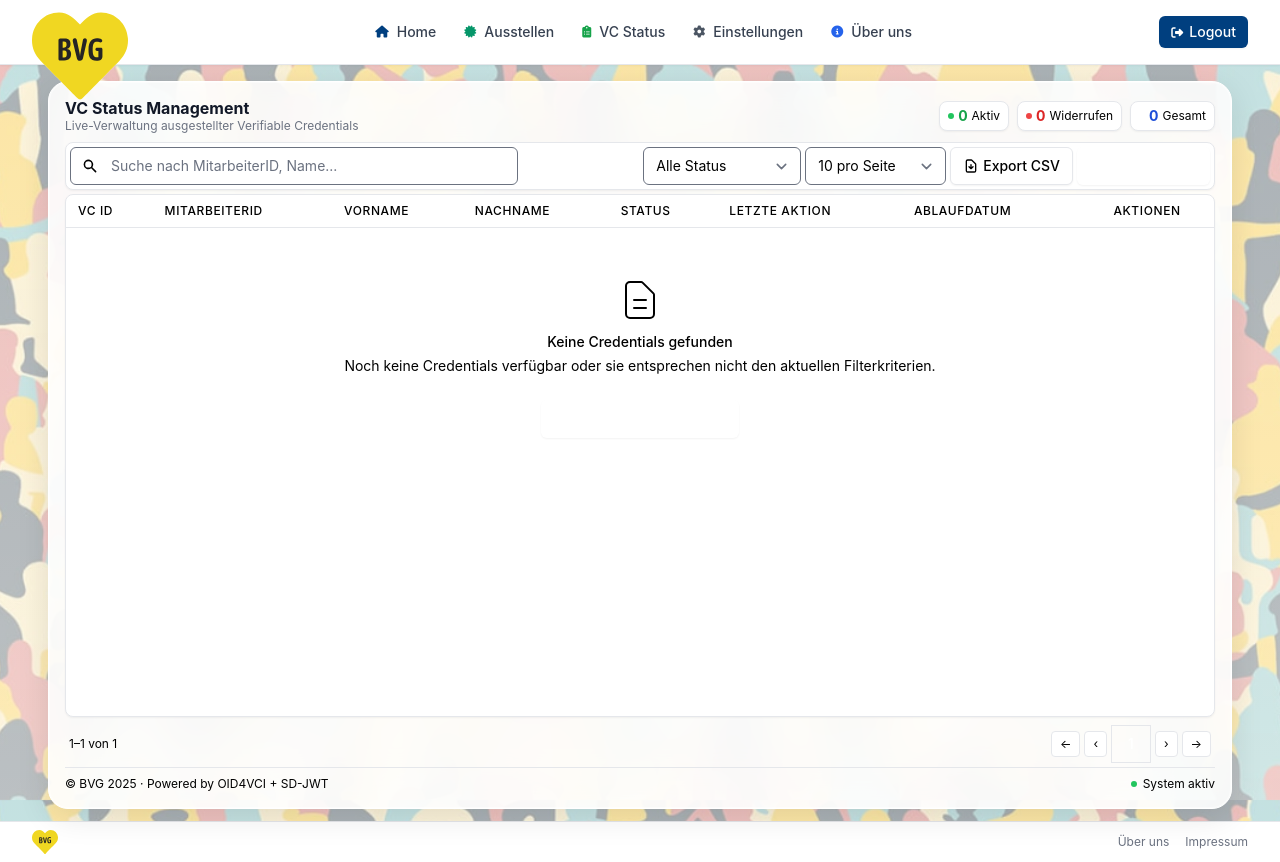
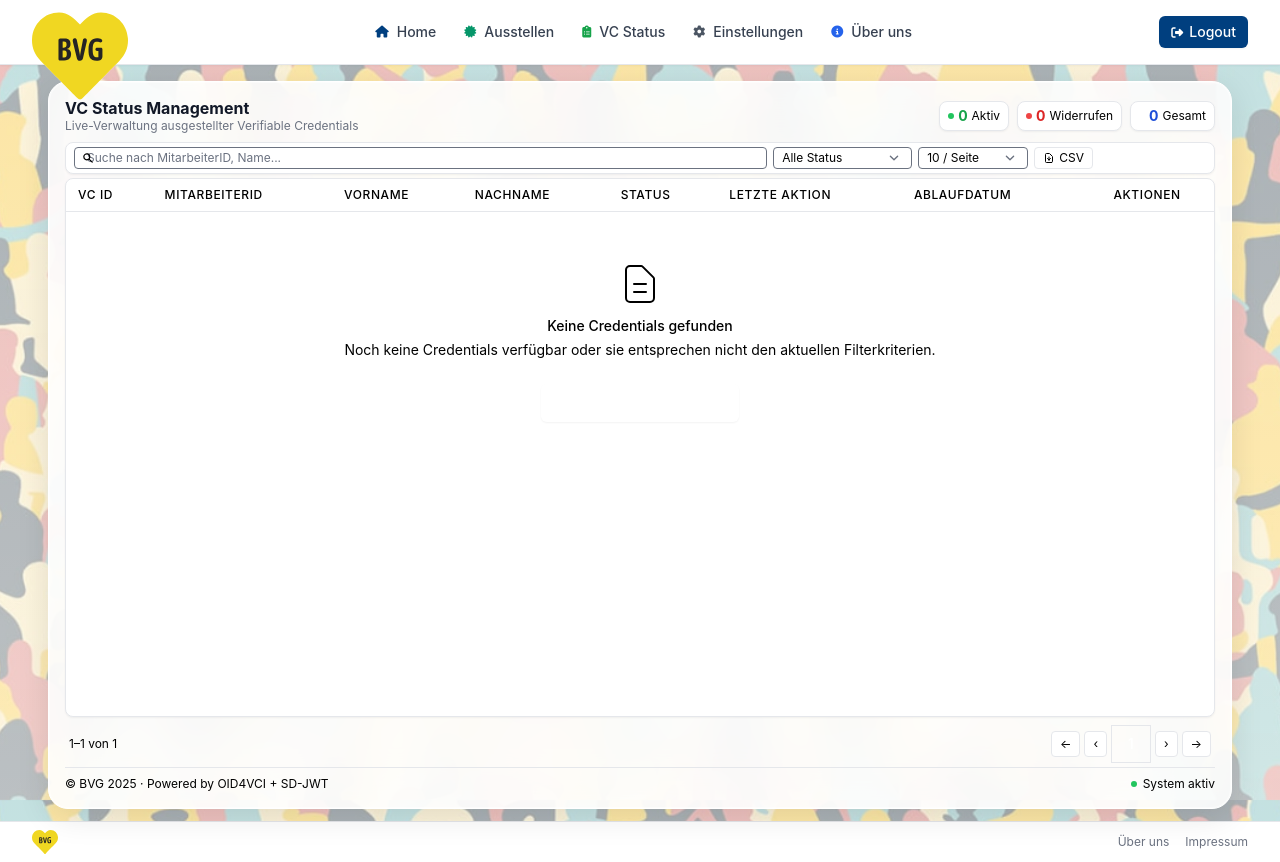
Before and after one commit to VIABLE-hub/VIABLE-issuer, a Flask app: page /vcstatus/ in a window 1280 px wide. Run offline with Flask 3, Linux system fonts and the light colour scheme; the visitor is signed in with stand-in values (Sample User, id 1); data that the repository does not hold is empty; parts of the project's set-up code (start-up, migrations or seed data) failed here and were passed over; some libraries are stand-ins or nearby versions.

Commit message:
vcstatus: Suchzeile halbe Höhe (py-0.5/text-xs), Footer mt-auto+flex-shrink-0 immer sichtbar

```diff
--- a/backend/src/templates/vcstatus.html
+++ b/backend/src/templates/vcstatus.html
@@ -74,60 +74,46 @@
   {% endif %}
 
     <!-- Ultra-Compact Search And Filter Controls -->
-    <div class="bg-white rounded-lg shadow-sm mb-1 p-1 border border-slate-200">
-    <div class="flex flex-col md:flex-row md:items-center md:justify-between space-y-1 md:space-y-0 md:space-x-2">
+    <div class="bg-white rounded-lg shadow-sm mb-1 border border-slate-200 px-2 py-1">
+    <div class="flex flex-row items-center gap-1.5 flex-wrap">
       <!-- Search Box -->
-      <div class="relative flex-grow md:max-w-md w-full">
-        <div class="absolute inset-y-0 left-0 pl-3 flex items-center pointer-events-none">
-          <svg class="h-4 w-4 text-slate-400" xmlns="http://www.w3.org/2000/svg" viewBox="0 0 20 20" fill="currentColor">
+      <div class="relative flex-grow min-w-0">
+        <div class="absolute inset-y-0 left-0 pl-2 flex items-center pointer-events-none">
+          <svg class="h-3 w-3 text-slate-400" xmlns="http://www.w3.org/2000/svg" viewBox="0 0 20 20" fill="currentColor">
             <path fill-rule="evenodd" d="M8 4a4 4 0 100 8 4 4 0 000-8zM2 8a6 6 0 1110.89 3.476l4.817 4.817a1 1 0 01-1.414 1.414l-4.816-4.816A6 6 0 012 8z" clip-rule="evenodd" />
           </svg>
         </div>
         <input type="text" id="search-input"
-               class="block w-full pl-10 pr-3 py-2 border border-slate-300 rounded-md focus:ring-blue-700 focus:border-blue-700 sm:text-sm"
+               class="block w-full pl-7 pr-2 py-0.5 text-xs border border-slate-300 rounded focus:ring-[#F0D722] focus:border-[#F0D722]"
                placeholder="Suche nach MitarbeiterID, Name..."
                onkeyup="filterTable()">
       </div>
-
-      <div class="flex flex-wrap gap-1 items-center">
-        <!-- Status Filter Dropdown -->
-        <div class="relative w-full md:w-auto">
+      <!-- Status Filter -->
       <select id="status-filter"
-                  class="block w-full pl-3 pr-10 py-2 text-base border border-slate-300 focus:outline-none focus:ring-blue-700 focus:border-blue-700 sm:text-sm rounded-md"
+              class="py-0.5 pl-2 pr-6 text-xs border border-slate-300 rounded focus:outline-none focus:ring-[#F0D722] focus:border-[#F0D722]"
               onchange="filterTable()">
         <option value="all">Alle Status</option>
         <option value="active">Aktiv</option>
         <option value="revoked">Zurückgezogen</option>
       </select>
-        </div>
-
-        <!-- Items per page Dropdown -->
-        <div class="relative w-full md:w-auto">
+      <!-- Items per page -->
       <select id="items-per-page"
-                  class="block w-full pl-3 pr-10 py-2 text-base border border-slate-300 focus:outline-none focus:ring-blue-700 focus:border-blue-700 sm:text-sm rounded-md"
+              class="py-0.5 pl-2 pr-6 text-xs border border-slate-300 rounded focus:outline-none focus:ring-[#F0D722] focus:border-[#F0D722]"
               onchange="changeItemsPerPage()">
-            <option value="10">10 pro Seite</option>
-            <option value="50">50 pro Seite</option>
-            <option value="100">100 pro Seite</option>
+        <option value="10">10 / Seite</option>
+        <option value="50">50 / Seite</option>
+        <option value="100">100 / Seite</option>
       </select>
-        </div>
-
-        <!-- Export CSV Button -->
-        <a href="/vcstatus/export/csv" class="w-full md:w-auto inline-flex justify-center items-center px-3 py-2 border border-slate-300 rounded-md shadow-sm text-sm font-medium text-slate-700 bg-white hover:bg-slate-50 focus:outline-none focus:ring-2 focus:ring-offset-2 focus:ring-blue-700">
-          <svg xmlns="http://www.w3.org/2000/svg" class="h-4 w-4 mr-1" fill="none" viewBox="0 0 24 24" stroke="currentColor">
-            <path stroke-linecap="round" stroke-linejoin="round" stroke-width="2" d="M12 10v6m0 0l-3-3m3 3l3-3m2 8H7a2 2 0 01-2-2V5a2 2 0 012-2h5.586a1 1 0 01.707.293l5.414 5.414a1 1 0 01.293.707V19a2 2 0 01-2 2z" />
-          </svg>
-          Export CSV
+      <!-- Export CSV -->
+      <a href="/vcstatus/export/csv" class="inline-flex items-center px-2 py-0.5 text-xs border border-slate-300 rounded text-slate-700 bg-white hover:bg-slate-50">
+        <svg class="h-3 w-3 mr-1" fill="none" viewBox="0 0 24 24" stroke="currentColor"><path stroke-linecap="round" stroke-linejoin="round" stroke-width="2" d="M12 10v6m0 0l-3-3m3 3l3-3m2 8H7a2 2 0 01-2-2V5a2 2 0 012-2h5.586a1 1 0 01.707.293l5.414 5.414a1 1 0 01.293.707V19a2 2 0 01-2 2z"/></svg>
+        CSV
       </a>
-
-        <!-- Refresh Button -->
-        <a href="/vcstatus" class="w-full md:w-auto inline-flex justify-center items-center px-3 py-2 border border-transparent rounded-md shadow-sm text-sm font-medium text-white bg-blue-700 hover:bg-blue-800 focus:outline-none focus:ring-2 focus:ring-offset-2 focus:ring-blue-700">
-          <svg xmlns="http://www.w3.org/2000/svg" class="h-4 w-4 mr-1" fill="none" viewBox="0 0 24 24" stroke="currentColor">
-            <path stroke-linecap="round" stroke-linejoin="round" stroke-width="2" d="M4 4v5h.582m15.356 2A8.001 8.001 0 004.582 9m0 0H9m11 11v-5h-.581m0 0a8.003 8.003 0 01-15.357-2m15.357 2H15" />
-          </svg>
+      <!-- Refresh -->
+      <a href="/vcstatus" class="inline-flex items-center px-2 py-0.5 text-xs border border-transparent rounded text-white bg-blue-700 hover:bg-blue-800">
+        <svg class="h-3 w-3 mr-1" fill="none" viewBox="0 0 24 24" stroke="currentColor"><path stroke-linecap="round" stroke-linejoin="round" stroke-width="2" d="M4 4v5h.582m15.356 2A8.001 8.001 0 004.582 9m0 0H9m11 11v-5h-.581m0 0a8.003 8.003 0 01-15.357-2m15.357 2H15"/></svg>
         Aktualisieren
       </a>
-      </div>
     </div>
   </div>
 
@@ -312,7 +298,7 @@
     </div>
 
     <!-- Footer -->
-    <div class="pt-2 border-t border-slate-200 flex items-center justify-between">
+    <div class="mt-auto pt-2 border-t border-slate-200 flex items-center justify-between flex-shrink-0">
       <span class="text-xs text-slate-500">© BVG 2025 &middot; Powered by OID4VCI + SD-JWT</span>
       <div class="flex items-center gap-1.5">
         <div class="w-1.5 h-1.5 rounded-full bg-green-500"></div>
```
Lines whose indentation alone changed are shown as unchanged.
